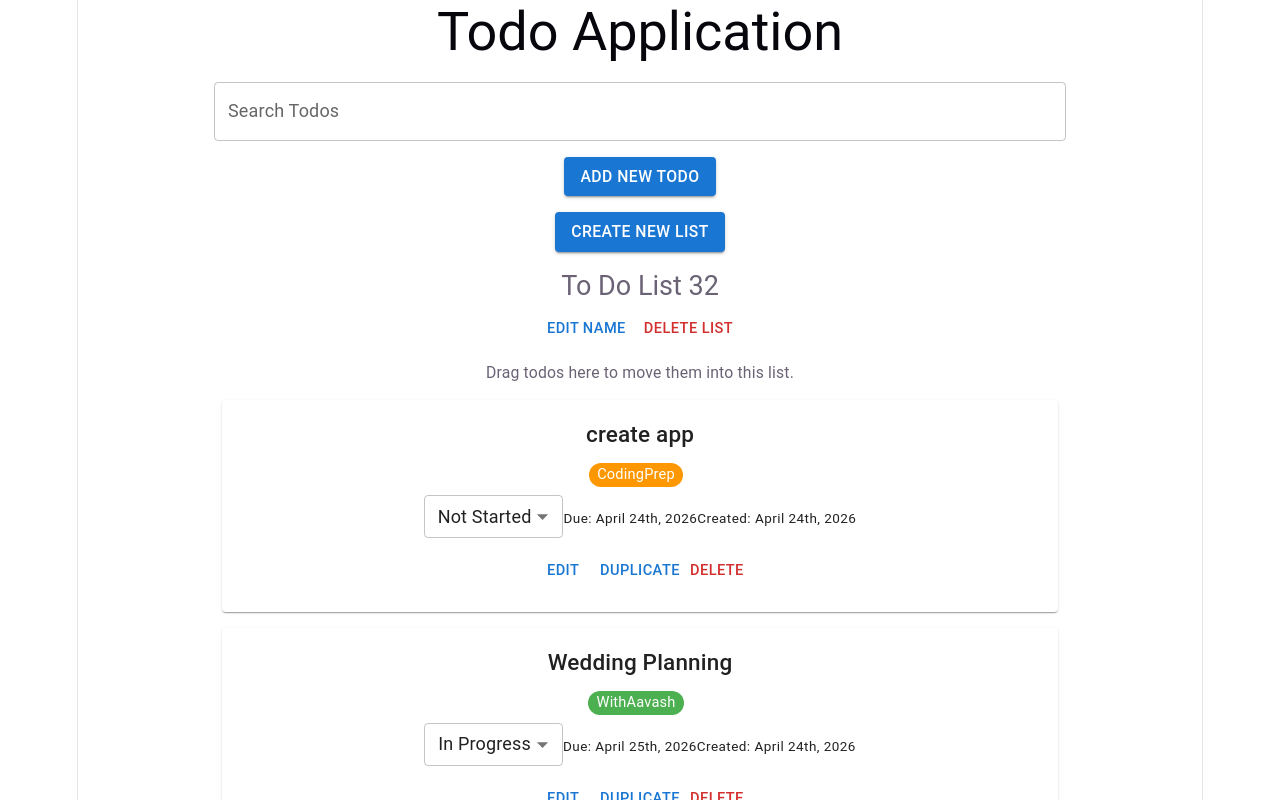
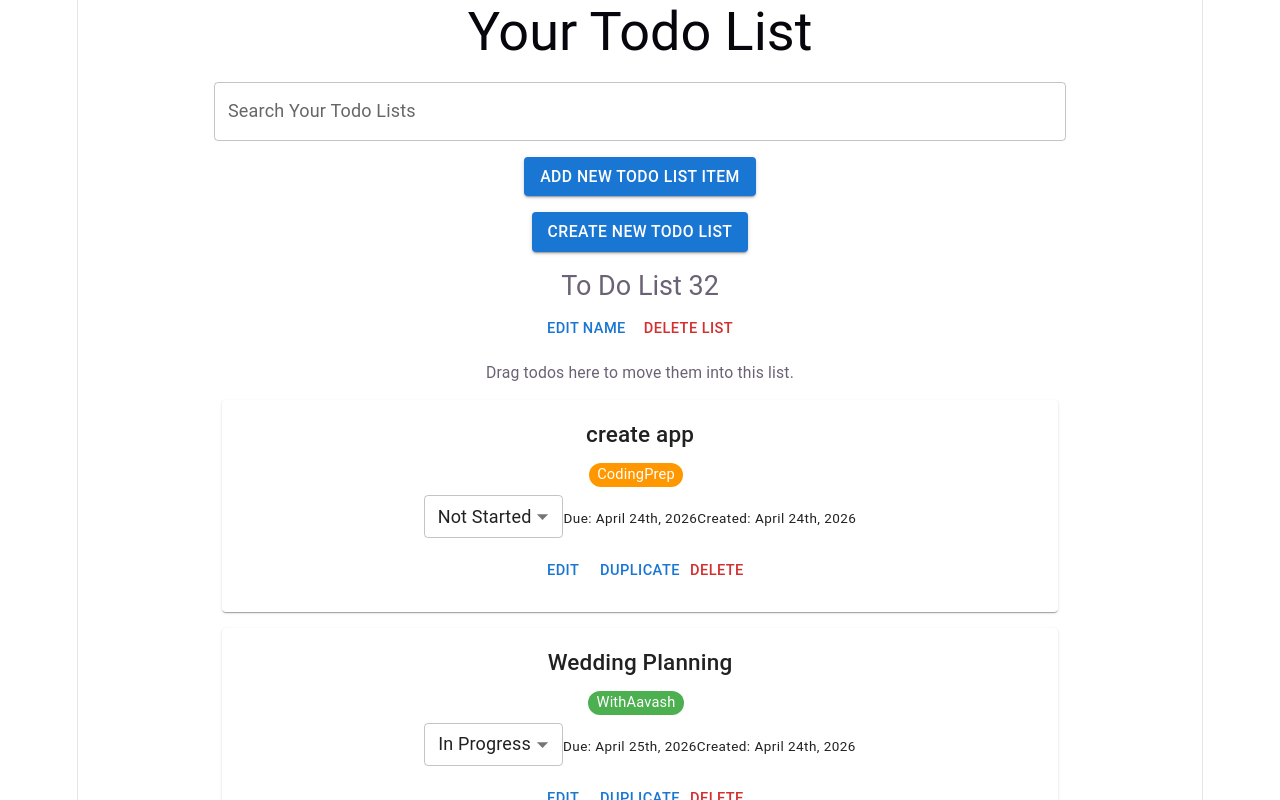
Before and after one commit to eetaylor5/test-to-do-app, a React (Vite) app: page / in a window 1280 px wide. Shown: the top 800 px of the page. Built offline with nearby package versions, Linux system fonts and the light colour scheme; data requests are answered from the project's data file.

Commit message:
Fixed some wording

```diff
--- a/src/App.jsx
+++ b/src/App.jsx
@@ -64,12 +64,12 @@ function App() {
   return (
     <Container maxWidth="md">
       <Typography variant="h3" component="h1" gutterBottom>
-        Todo Application
+        Your Todo List
       </Typography>
       <SearchBar onSearch={setSearchQuery} />
       <Box sx={{ mb: 2 }}>
         <Button variant="contained" onClick={() => setShowForm(true)}>
-          Add New Todo
+          Add New Todo List Item
         </Button>
       </Box>
       <Dialog open={showForm} onClose={handleCancelForm} maxWidth="sm" fullWidth>
--- a/src/components/SearchBar.jsx
+++ b/src/components/SearchBar.jsx
@@ -9,7 +9,7 @@ const SearchBar = ({ onSearch }) => {
   return (
     <Box sx={{ mb: 2 }}>
       <TextField
-        label="Search Todos"
+        label="Search Your Todo Lists"
         variant="outlined"
         fullWidth
         onChange={handleChange}
--- a/src/components/TodoLists.jsx
+++ b/src/components/TodoLists.jsx
@@ -43,7 +43,7 @@ const TodoLists = ({ lists, todos, onUpdateTodo, onDeleteTodo, onDuplicateTodo,
   return (
     <Box>
       <Button variant="contained" onClick={() => setDialogOpen(true)} sx={{ mb: 2 }}>
-        Create New List
+        Create New Todo List
       </Button>
       {lists.map(list => (
         <Box key={list.id} sx={{ mb: 2 }}>
```
